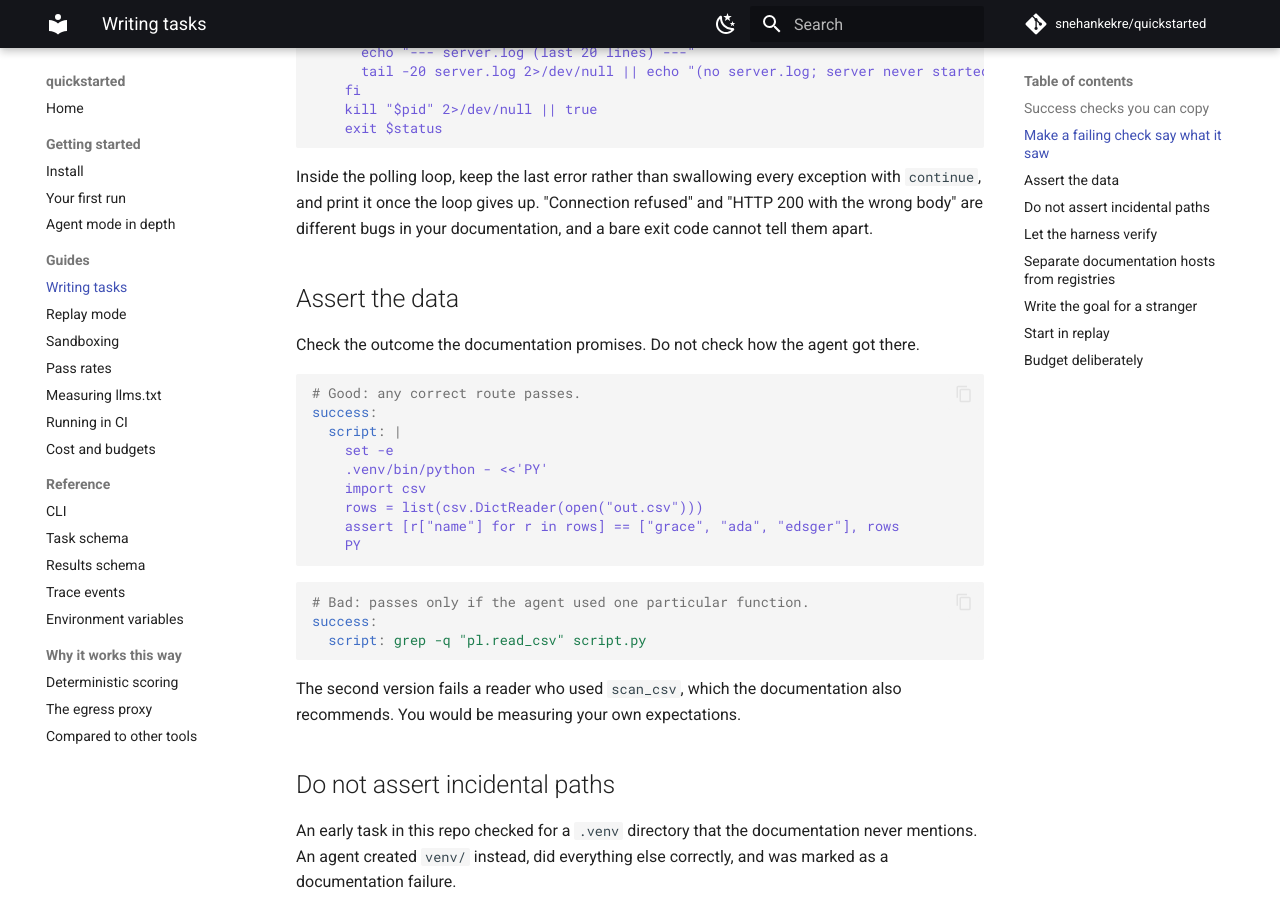
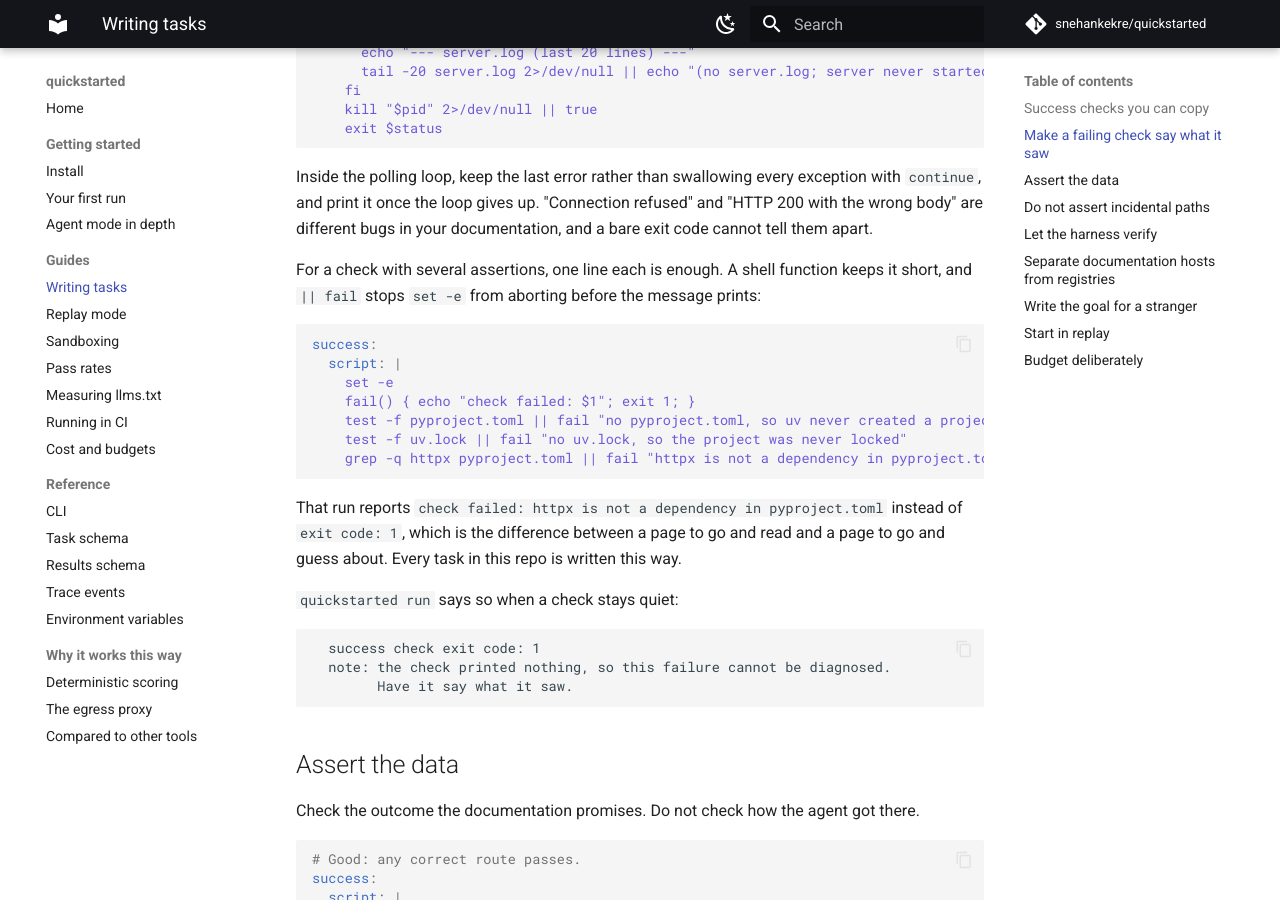
Before and after one commit to snehankekre/quickstarted, an MkDocs documentation site: the page built from docs/guides/writing-tasks.md, in a window 1280 px wide and 900 px high, scrolled down 1870 px. Built offline with MkDocs 1.6.1 and Material for MkDocs 9.7.7, drawn with Linux system fonts in a browser that asks for light colours; comment, search, counter and statistics services are not loaded.

Commit message:
Make every check say which assertion failed
The landing page's own hero shows a run that read four pages of Astral's uv docs
across 13 turns, failed, and reported nothing but exit code 1. That is a page
without a reason, and it sends the reader off to inspect documentation that may
be perfectly fine.

Six tasks could fail in silence: httpx, uv, prefect, bottomtime, pnf and
tailwind. Each assertion now names itself through a small `fail()` helper, so a
broken uv run reports "check failed: httpx is not a dependency in
pyproject.toml" instead of exit 1. Verified by breaking the uv replay on purpose
and reading what came back. The other eight already spoke.

The harness now flags the general case too. When a failing check prints nothing,
the summary says so and asks for a message, because the author is the only one
who can fix it and nothing else in the output will tell them.

writing-tasks.md documents the pattern the tasks use.

All 14 pass replay under docker; full suite, lint, mypy and strict docs build
green.

````diff
--- a/docs/guides/writing-tasks.md
+++ b/docs/guides/writing-tasks.md
@@ -107,6 +107,32 @@ Inside the polling loop, keep the last error rather than swallowing every
 exception with `continue`, and print it once the loop gives up. "Connection
 refused" and "HTTP 200 with the wrong body" are different bugs in your
 documentation, and a bare exit code cannot tell them apart.
+
+For a check with several assertions, one line each is enough. A shell function
+keeps it short, and `|| fail` stops `set -e` from aborting before the message
+prints:
+
+```yaml
+success:
+  script: |
+    set -e
+    fail() { echo "check failed: $1"; exit 1; }
+    test -f pyproject.toml || fail "no pyproject.toml, so uv never created a project"
+    test -f uv.lock || fail "no uv.lock, so the project was never locked"
+    grep -q httpx pyproject.toml || fail "httpx is not a dependency in pyproject.toml"
+```
+
+That run reports `check failed: httpx is not a dependency in pyproject.toml`
+instead of `exit code: 1`, which is the difference between a page to go and read
+and a page to go and guess about. Every task in this repo is written this way.
+
+`quickstarted run` says so when a check stays quiet:
+
+```
+  success check exit code: 1
+  note: the check printed nothing, so this failure cannot be diagnosed.
+        Have it say what it saw.
+```
 
 ## Assert the data
 
--- a/pyproject.toml
+++ b/pyproject.toml
@@ -4,7 +4,7 @@ build-backend = "hatchling.build"
 
 [project]
 name = "quickstarted"
-version = "0.3.0"
+version = "0.3.1"
 description = "Test whether an AI agent can actually complete your quickstart by following your docs"
 readme = "README.md"
 license = "MIT"
--- a/src/quickstarted/_version.py
+++ b/src/quickstarted/_version.py
@@ -4,4 +4,4 @@ Kept separate so low-level modules can stamp the version (User-Agent, results
 schema) without a circular import through `quickstarted/__init__.py`.
 """
 
-__version__ = "0.3.0"
+__version__ = "0.3.1"
````
Also changed, not shown: CHANGELOG.md (+26 -0 lines), 8 other files.
